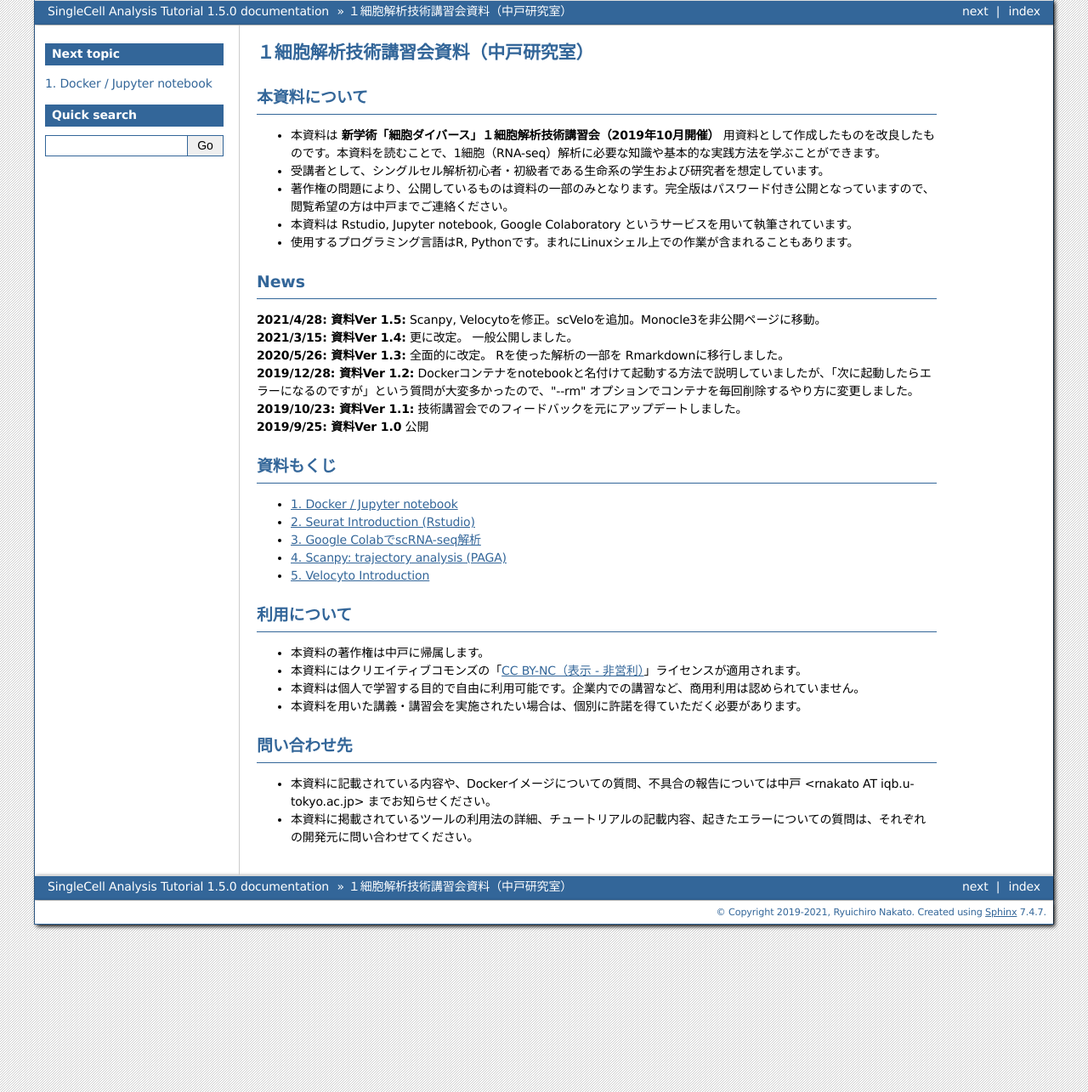
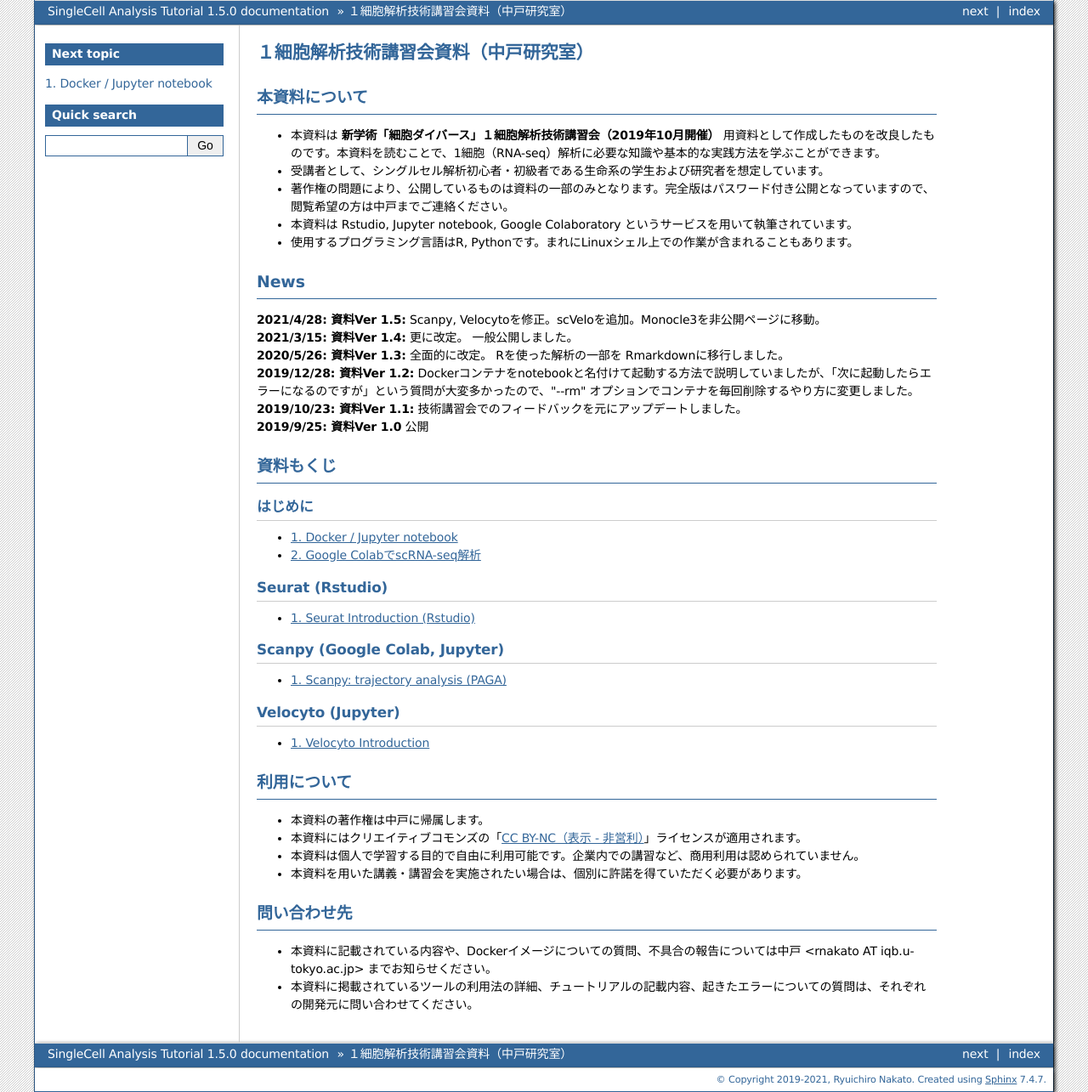
Before and after one commit to rnakato/SinglecellAnalysisTutorial, a Sphinx documentation site: the page built from docs/index.rst, in a window 1280 px wide. Shown: the whole page at 85% size. Built offline with Sphinx 7.4.7, drawn with Linux system fonts in a browser that asks for light colours; pages that are not in the unit, such as notebooks, are missing from menus.

Commit message:
modify Manual

```diff
--- a/docs/index.rst
+++ b/docs/index.rst
@@ -24,20 +24,47 @@ News
 資料もくじ
 ^^^^^^^^^^
 
+はじめに
+++++++++++++++
+
 .. toctree::
     :maxdepth: 1
     :numbered:
 
     notebooks/Docker
+    notebooks/GoogleColab
+
+Seurat (Rstudio)
+++++++++++++++++++++
+
+.. toctree::
+    :maxdepth: 1
+    :numbered:
+
     notebooks/Seurat
     notebooks/GuidedTutorial
-    notebooks/GoogleColab
+
+Scanpy (Google Colab, Jupyter)
+++++++++++++++++++++++++++++++++++++++
+
+.. toctree::
+    :maxdepth: 1
+    :numbered:
+
     notebooks/Scanpy_PBMC
     notebooks/Scanpy_PAGA
     notebooks/Scanpy_CorePlottingFunctions
     notebooks/ingest_and_BBKNN
     notebooks/VisiumSpatialTranscriptomics
     notebooks/scVelo
+
+Velocyto (Jupyter)
+++++++++++++++++++++++++++++++++++++++
+
+.. toctree::
+    :maxdepth: 1
+    :numbered:
+
     notebooks/Velocyto
     notebooks/Velocyto.R
     notebooks/Velocyto.python.DentateGyrus
```
